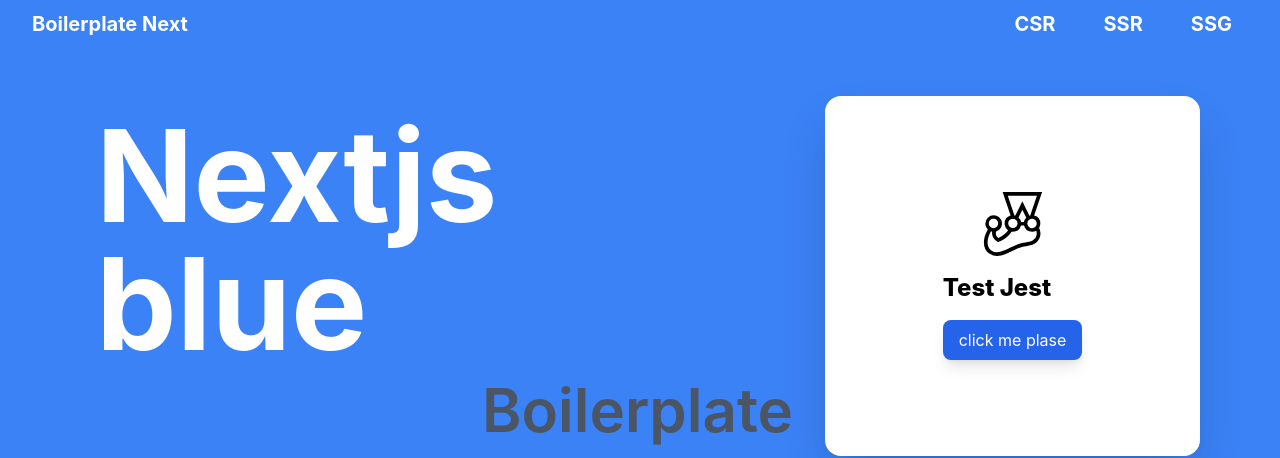
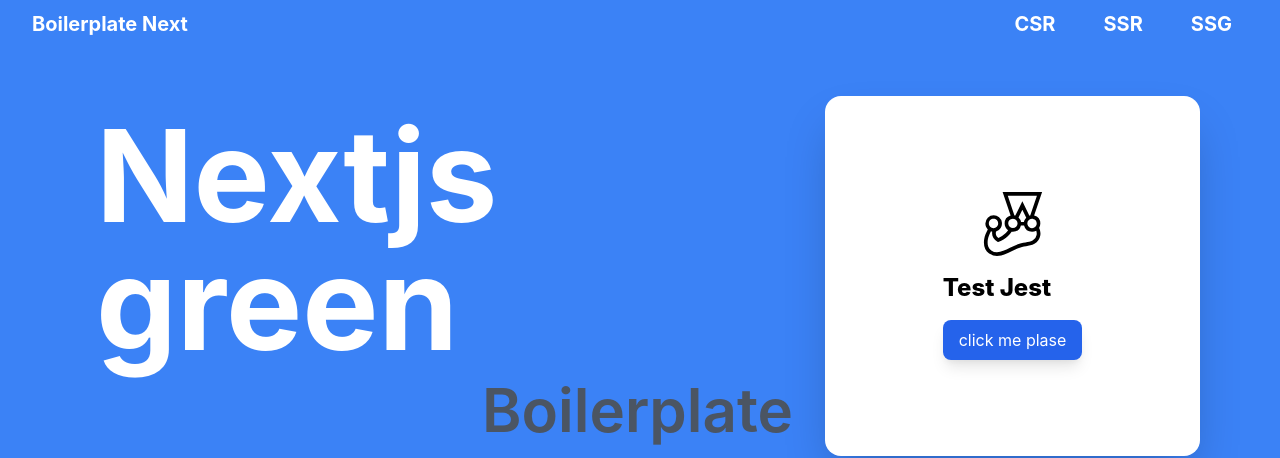
Before and after one commit to poom9091/Next-Boilerplate, a Next.js app: page / in a window 1280 px wide. Shown: the top 458 px of the page. Built offline with nearby package versions, Linux system fonts and the light colour scheme; no server answers.

Commit message:
[UPDATED] Update Green

```diff
--- a/pages/index.js
+++ b/pages/index.js
@@ -15,7 +15,7 @@
     <div>
       <Boilerplate>
         <Title
-          title='Nextjs blue'
+          title='Nextjs green'
           subtitle='Boilerplate'
           TitleColor='text-white'
           TitleSize='text-9xl'
```
